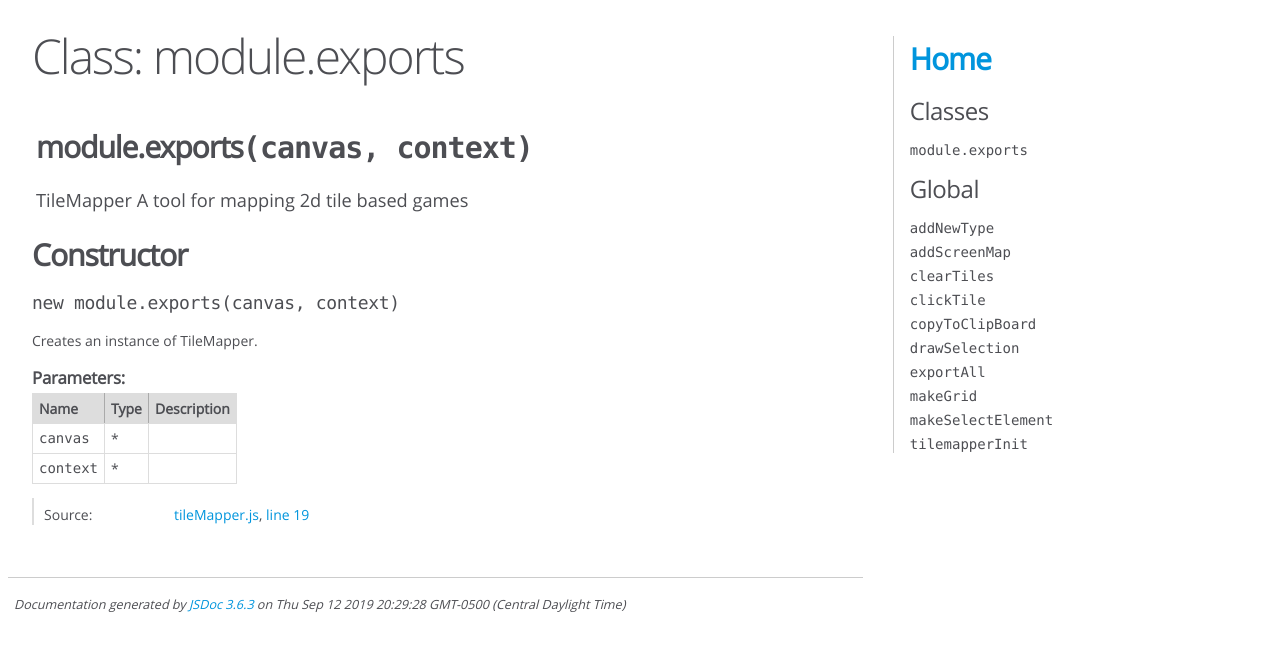
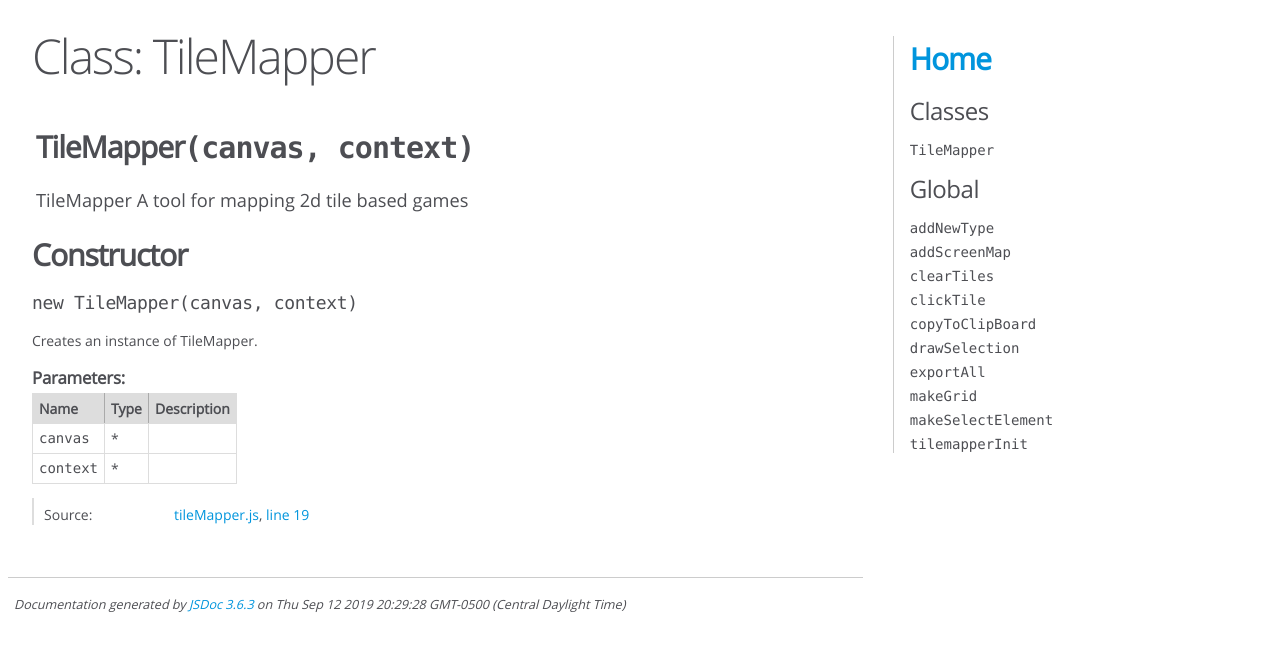
Before and after one commit to miaklwalker/TileMapper, a website: page docs/module.exports.html in a window 1280 px wide. Drawn offline with Linux system fonts and the light colour scheme.

Commit message:
Updating

```diff
--- a/docs/module.exports.html
+++ b/docs/module.exports.html
@@ -2,7 +2,7 @@
 <html lang="en">
 <head>
     <meta charset="utf-8">
-    <title>JSDoc: Class: module.exports</title>
+    <title>JSDoc: Class: TileMapper</title>
 
     <script src="scripts/prettify/prettify.js"> </script>
     <script src="scripts/prettify/lang-css.js"> </script>
@@ -17,7 +17,7 @@
 
 <div id="main">
 
-    <h1 class="page-title">Class: module.exports</h1>
+    <h1 class="page-title">Class: TileMapper</h1>
 
 
 
@@ -28,7 +28,7 @@
 
 <header>
 
-        <h2><span class="attribs"><span class="type-signature"></span></span>module.exports<span class="signature">(canvas, context)</span><span class="type-signature"></span></h2>
+        <h2><span class="attribs"><span class="type-signature"></span></span>TileMapper<span class="signature">(canvas, context)</span><span class="type-signature"></span></h2>
 
             <div class="class-description">TileMapper A tool for mapping 2d tile based games</div>
 
@@ -45,7 +45,7 @@
 
 
 
-    <h4 class="name" id="module.exports"><span class="type-signature"></span>new module.exports<span class="signature">(canvas, context)</span><span class="type-signature"></span></h4>
+    <h4 class="name" id="module.exports"><span class="type-signature"></span>new TileMapper<span class="signature">(canvas, context)</span><span class="type-signature"></span></h4>
 
 
 
@@ -231,7 +231,7 @@
 </div>
 
 <nav>
-    <h2><a href="index.html">Home</a></h2><h3>Classes</h3><ul><li><a href="module.exports.html">module.exports</a></li></ul><h3>Global</h3><ul><li><a href="global.html#addNewType">addNewType</a></li><li><a href="global.html#addScreenMap">addScreenMap</a></li><li><a href="global.html#clearTiles">clearTiles</a></li><li><a href="global.html#clickTile">clickTile</a></li><li><a href="global.html#copyToClipBoard">copyToClipBoard</a></li><li><a href="global.html#drawSelection">drawSelection</a></li><li><a href="global.html#exportAll">exportAll</a></li><li><a href="global.html#makeGrid">makeGrid</a></li><li><a href="global.html#makeSelectElement">makeSelectElement</a></li><li><a href="global.html#tilemapperInit">tilemapperInit</a></li></ul>
+    <h2><a href="index.html">Home</a></h2><h3>Classes</h3><ul><li><a href="module.exports.html">TileMapper</a></li></ul><h3>Global</h3><ul><li><a href="global.html#addNewType">addNewType</a></li><li><a href="global.html#addScreenMap">addScreenMap</a></li><li><a href="global.html#clearTiles">clearTiles</a></li><li><a href="global.html#clickTile">clickTile</a></li><li><a href="global.html#copyToClipBoard">copyToClipBoard</a></li><li><a href="global.html#drawSelection">drawSelection</a></li><li><a href="global.html#exportAll">exportAll</a></li><li><a href="global.html#makeGrid">makeGrid</a></li><li><a href="global.html#makeSelectElement">makeSelectElement</a></li><li><a href="global.html#tilemapperInit">tilemapperInit</a></li></ul>
 </nav>
 
 <br class="clear">
```
Also changed, not shown: docs/index.html (+1 -1 lines).
